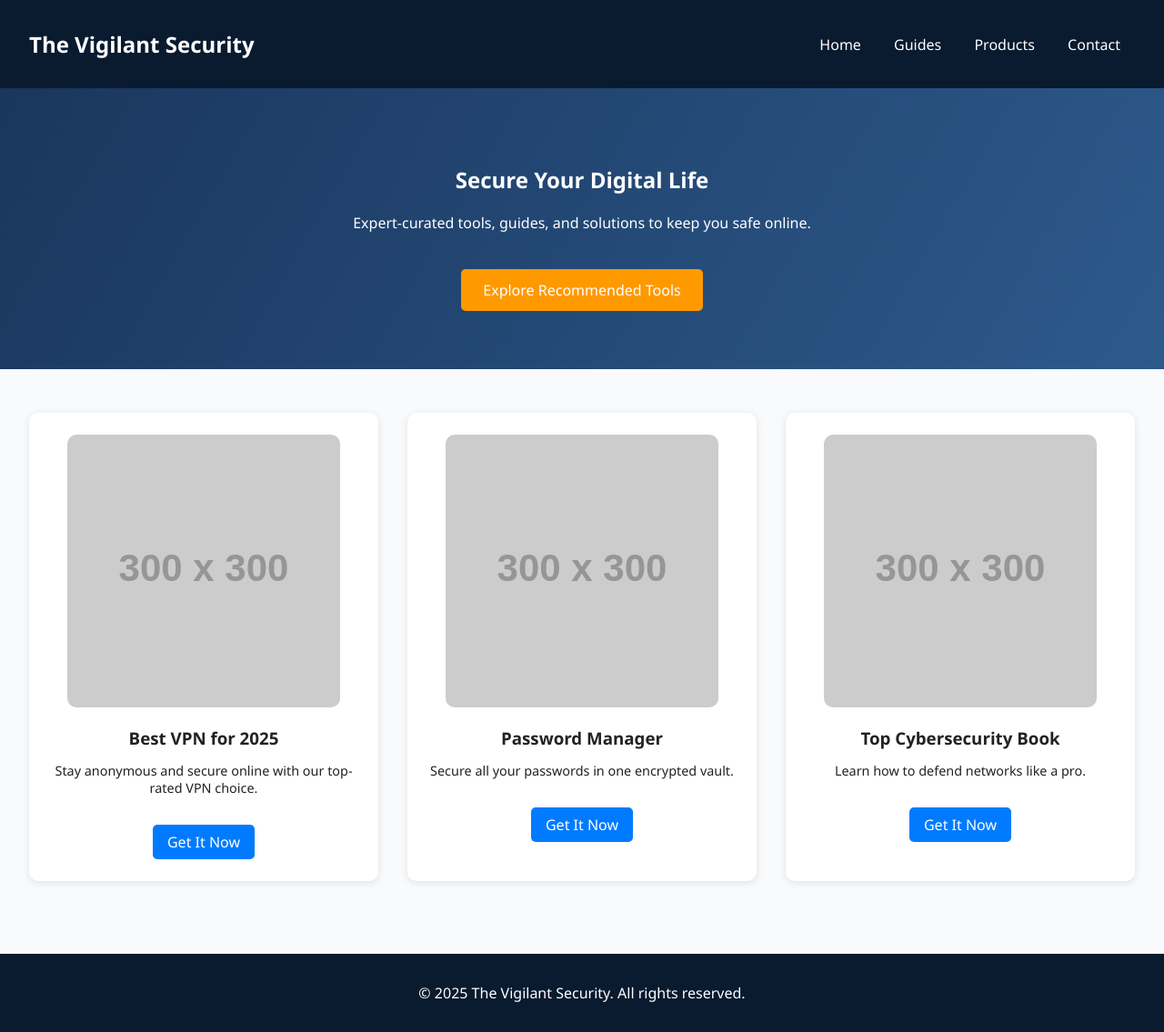
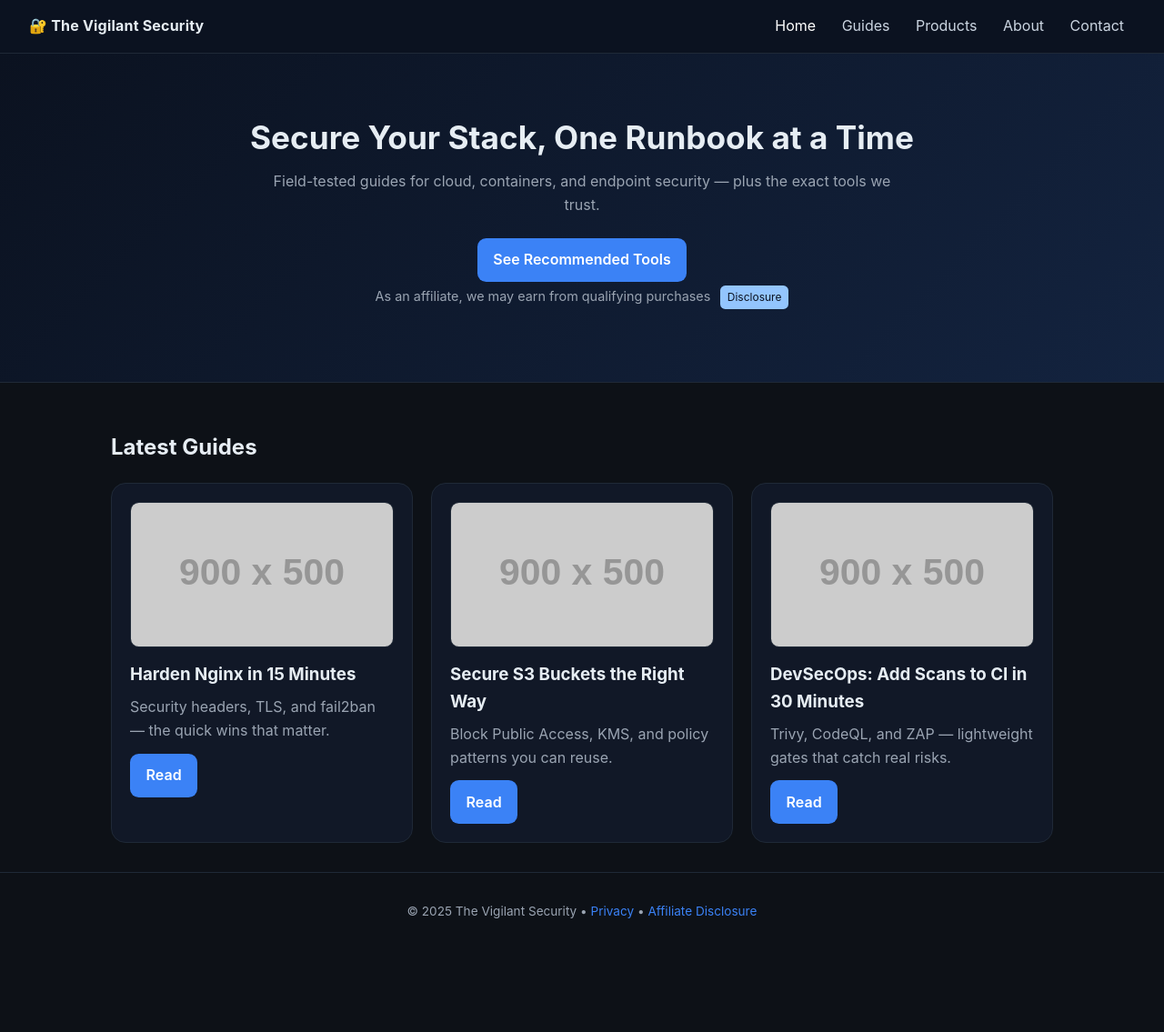
Before and after one commit to darrianbaldric/vigilant-security-site, a plain HTML site: page index.html in a window 1280 px wide. Shown: the whole page at 91% size. After the commit the page ends 1046 px from the top, so only its background shows below. Drawn offline with Linux system fonts and the light colour scheme; placeholder pictures from the web are drawn by us.

Commit message:
Updated site content and fixed Nginx deployment config

```diff
--- a/index.html
+++ b/index.html
@@ -1,53 +1,55 @@
-<!DOCTYPE html>
-<html lang="en">
-<head>
-  <meta charset="UTF-8" />
-  <meta name="viewport" content="width=device-width, initial-scale=1.0" />
-  <title>The Vigilant Security</title>
-  <link rel="stylesheet" href="styles.css" />
-</head>
-<body>
-  <header>
-    <h1>The Vigilant Security</h1>
-    <nav>
-      <a href="#home">Home</a>
-      <a href="#guides">Guides</a>
-      <a href="#products">Products</a>
-      <a href="#contact">Contact</a>
+<!DOCTYPE html><html lang="en"><head>
+<meta charset="utf-8"><meta name="viewport" content="width=device-width,initial-scale=1">
+<title>The Vigilant Security — Practical Cloud & Cyber Guides</title>
+<link rel="stylesheet" href="styles.css">
+<meta name="description" content="Practical cloud & cybersecurity guides, vetted tools, and step-by-step hardening runbooks.">
+</head><body>
+<header class="header">
+  <div class="logo">🔐 The Vigilant Security</div>
+  <nav class="nav">
+    <a class="active" href="index.html">Home</a>
+    <a href="guides.html">Guides</a>
+    <a href="products.html">Products</a>
+    <a href="about.html">About</a>
+    <a href="contact.html">Contact</a>
   </nav>
 </header>
 
 <section class="hero">
-    <h2>Secure Your Digital Life</h2>
-    <p>Expert-curated tools, guides, and solutions to keep you safe online.</p>
-    <a class="cta" href="https://amzn.to/your-affiliate-link" target="_blank">Explore Recommended Tools</a>
+  <h1>Secure Your Stack, One Runbook at a Time</h1>
+  <p>Field-tested guides for cloud, containers, and endpoint security — plus the exact tools we trust.</p>
+  <a class="btn" href="products.html">See Recommended Tools</a>
+  <div class="kicker">As an affiliate, we may earn from qualifying purchases <span class="badge">Disclosure</span></div>
 </section>
 
-  <section id="products" class="product-grid">
-    <div class="product">
-      <img src="https://via.placeholder.com/300" alt="VPN Tool" />
-      <h3>Best VPN for 2025</h3>
-      <p>Stay anonymous and secure online with our top-rated VPN choice.</p>
-      <a href="https://amzn.to/your-affiliate-link" target="_blank" class="btn">Get It Now</a>
+<main class="container">
+  <h2>Latest Guides</h2>
+  <div class="grid cards">
+    <article class="card">
+      <img src="https://via.placeholder.com/900x500?text=Harden+Nginx" alt="Harden Nginx">
+      <h3>Harden Nginx in 15 Minutes</h3>
+      <p>Security headers, TLS, and fail2ban — the quick wins that matter.</p>
+      <a class="btn" href="guides.html#nginx15">Read</a>
+    </article>
+    <article class="card">
+      <img src="https://via.placeholder.com/900x500?text=S3+Security" alt="S3 Security">
+      <h3>Secure S3 Buckets the Right Way</h3>
+      <p>Block Public Access, KMS, and policy patterns you can reuse.</p>
+      <a class="btn" href="guides.html#s3">Read</a>
+    </article>
+    <article class="card">
+      <img src="https://via.placeholder.com/900x500?text=CI%2FCD+Security" alt="CI/CD">
+      <h3>DevSecOps: Add Scans to CI in 30 Minutes</h3>
+      <p>Trivy, CodeQL, and ZAP — lightweight gates that catch real risks.</p>
+      <a class="btn" href="guides.html#cicd">Read</a>
+    </article>
   </div>
+</main>
 
-    <div class="product">
-      <img src="https://via.placeholder.com/300" alt="Password Manager" />
-      <h3>Password Manager</h3>
-      <p>Secure all your passwords in one encrypted vault.</p>
-      <a href="https://amzn.to/your-affiliate-link" target="_blank" class="btn">Get It Now</a>
+<footer class="footer">
+  <div class="small">
+    © 2025 The Vigilant Security • <a href="privacy.html">Privacy</a> •
+    <a href="affiliate-disclosure.html">Affiliate Disclosure</a>
   </div>
-
-    <div class="product">
-      <img src="https://via.placeholder.com/300" alt="Security Book" />
-      <h3>Top Cybersecurity Book</h3>
-      <p>Learn how to defend networks like a pro.</p>
-      <a href="https://amzn.to/your-affiliate-link" target="_blank" class="btn">Get It Now</a>
-    </div>
-  </section>
-
-  <footer>
-    <p>&copy; 2025 The Vigilant Security. All rights reserved.</p>
 </footer>
-</body>
-</html>
+</body></html>
--- a/styles.css
+++ b/styles.css
@@ -1,76 +1,34 @@
-body {
-  font-family: 'Segoe UI', Tahoma, sans-serif;
-  margin: 0;
-  background: #f9fafb;
-  color: #222;
+:root{
+  --bg:#0d1117; --panel:#111827; --muted:#9aa4b2; --text:#e6edf3; --brand:#3b82f6; --brand-d:#1e60c4; --accent:#ff9900;
 }
-
-header {
-  background: #0a1a2f;
-  color: #fff;
-  padding: 1rem 2rem;
-  display: flex;
-  justify-content: space-between;
-  align-items: center;
-}
-
-header h1 { font-size: 1.5rem; }
-nav a {
-  color: #fff;
-  margin: 0 1rem;
-  text-decoration: none;
-}
-nav a:hover { text-decoration: underline; }
-
-.hero {
-  text-align: center;
-  padding: 4rem 2rem;
-  background: linear-gradient(120deg, #1a365d, #2d5a8c);
-  color: #fff;
-}
-.hero .cta {
-  display: inline-block;
-  margin-top: 1.5rem;
-  background: #ff9900;
-  padding: 0.75rem 1.5rem;
-  color: #fff;
-  text-decoration: none;
-  border-radius: 5px;
-}
-.hero .cta:hover { background: #cc7a00; }
-
-.product-grid {
-  display: grid;
-  grid-template-columns: repeat(auto-fit, minmax(280px, 1fr));
-  gap: 2rem;
-  padding: 3rem 2rem;
-}
-
-.product {
-  background: #fff;
-  border-radius: 10px;
-  padding: 1.5rem;
-  box-shadow: 0 2px 8px rgba(0,0,0,0.1);
-  text-align: center;
-}
-.product img { max-width: 100%; border-radius: 10px; }
-.product h3 { margin: 1rem 0 0.5rem; }
-.product p { font-size: 0.9rem; }
-.product .btn {
-  display: inline-block;
-  margin-top: 1rem;
-  padding: 0.5rem 1rem;
-  background: #007bff;
-  color: #fff;
-  text-decoration: none;
-  border-radius: 5px;
-}
-.product .btn:hover { background: #0056b3; }
-
-footer {
-  text-align: center;
-  padding: 1rem;
-  background: #0a1a2f;
-  color: #fff;
-  margin-top: 2rem;
-}
+*{box-sizing:border-box}
+body{margin:0;font-family:Inter,system-ui,Arial,Segoe UI,sans-serif;background:var(--bg);color:var(--text);line-height:1.6}
+a{color:var(--brand);text-decoration:none}
+a:hover{color:var(--brand-d)}
+.header{display:flex;gap:2rem;align-items:center;justify-content:space-between;padding:1rem 2rem;background:#0b1220;border-bottom:1px solid #1f2937}
+.logo{font-weight:700;letter-spacing:.2px}
+.nav a{margin:0 .75rem;color:#cbd5e1}
+.nav a.active, .nav a:hover{color:#fff}
+.container{max-width:1100px;margin:0 auto;padding:2rem}
+.hero{padding:4rem 2rem;background:linear-gradient(135deg,#0b1220,#13233f);text-align:center;border-bottom:1px solid #1f2937}
+.hero h1{margin:0 0 .5rem;font-size:2.2rem}
+.hero p{margin:.5rem auto 1.5rem;color:var(--muted);max-width:700px}
+.btn{display:inline-block;background:var(--brand);color:#fff;padding:.7rem 1.1rem;border-radius:.6rem;font-weight:600}
+.btn:hover{background:var(--brand-d)}
+.grid{display:grid;gap:1.25rem}
+.cards{grid-template-columns:repeat(auto-fit,minmax(260px,1fr))}
+.card{background:var(--panel);border:1px solid #1f2937;border-radius:1rem;padding:1.25rem}
+.card h3{margin:.5rem 0}
+.card p{color:var(--muted);margin:.25rem 0 .75rem}
+.card img{width:100%;height:160px;object-fit:cover;border-radius:.6rem;border:1px solid #1f2937;background:#0b1220}
+.footer{padding:2rem;color:#9aa4b2;border-top:1px solid #1f2937;text-align:center}
+.list li{margin:.4rem 0}
+.kicker{font-size:.9rem;color:var(--muted);margin:.25rem 0 1rem}
+.notice{font-size:.85rem;color:#94a3b8}
+.form{max-width:560px}
+.input, textarea{width:100%;padding:.8rem;border-radius:.5rem;border:1px solid #263245;background:#0b1220;color:#e6edf3}
+textarea{min-height:140px;resize:vertical}
+label{display:block;margin:.75rem 0 .35rem;color:#cbd5e1}
+hr{border:0;border-top:1px solid #1f2937;margin:1.5rem 0}
+.small{font-size:.85rem;color:#9aa4b2}
+.badge{display:inline-block;font-size:.75rem;color:#0b1220;background:#93c5fd;padding:.2rem .5rem;border-radius:.35rem;margin-left:.4rem}
```
Also changed, not shown: about.html (added, +17 -0 lines), affiliate-disclosure.html (added, +15 -0 lines), contact.html (added, +16 -0 lines), guides.html (added, +42 -0 lines), privacy.html (added, +19 -0 lines), products.html (added, +37 -0 lines). Lines whose indentation alone changed are shown as unchanged.
